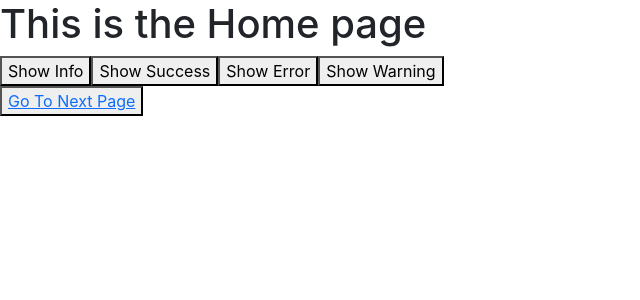
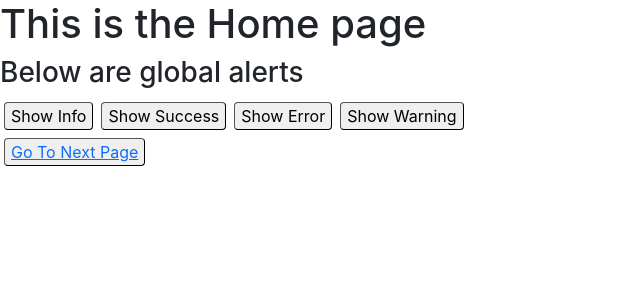
Before and after one commit to Chibuzo15/delodi-reactstrap-task, a React (Create React App) app: page /#/ in a window 1280 px wide. Shown: the top 300 px of the page, without its empty margins (0-640 px from the left). Built offline with nearby package versions, Linux system fonts and the light colour scheme.

Commit message:
Implemented global alerts

```diff
--- a/src/App.js
+++ b/src/App.js
@@ -8,9 +8,23 @@ import RootRouter from "./Routes";
 
 import { HashRouter } from "react-router-dom";
 
+import classes from "./app.module.css";
+
+// alerts
+import SuccessAlert from "./components/Alerts/Success";
+import FailAlert from "./components/Alerts/Fail";
+import WarnAlert from "./components/Alerts/Warning";
+import InfoAlert from "./components/Alerts/Info";
+
 function App() {
   return (
     <Provider store={store}>
+      <div className={classes["alerts-wrapper"]}>
+        <SuccessAlert />
+        <FailAlert />
+        <WarnAlert />
+        <InfoAlert />
+      </div>
       <HashRouter>
         <RootRouter />
       </HashRouter>
--- /dev/null
+++ b/src/app.module.css
@@ -0,0 +1,6 @@
+.alerts-wrapper{
+    position: absolute;
+    z-index: 10000;
+    top: 30px;
+    right: 20px;
+}
--- a/src/components/Alerts/Fail.js
+++ b/src/components/Alerts/Fail.js
@@ -0,0 +1,18 @@
+import * as React from "react";
+import { useDispatch, useSelector } from "react-redux";
+import { Alert } from "reactstrap";
+
+import { hideErrorModal } from "../../store/slices/alerts";
+
+const Fail = (props) => {
+  const alertsState = useSelector((state) => state.alert);
+  const dispatch = useDispatch();
+
+  return alertsState.showError ? (
+    <Alert color="danger" toggle={() => dispatch(hideErrorModal())}>
+      I am a global danger alert and I can be dismissed!
+    </Alert>
+  ) : undefined;
+};
+
+export default Fail;
--- a/src/components/Alerts/Info.js
+++ b/src/components/Alerts/Info.js
@@ -1,6 +1,18 @@
 import * as React from "react";
-import PropTypes from "prop-types";
+import { useDispatch, useSelector } from "react-redux";
+import { Alert } from "reactstrap";
 
-const Info = (props) => {};
+import { hideInfoModal } from "../../store/slices/alerts";
+
+const Info = (props) => {
+  const alertsState = useSelector((state) => state.alert);
+  const dispatch = useDispatch();
+
+  return alertsState.showInfo ? (
+    <Alert color="info" toggle={() => dispatch(hideInfoModal())}>
+      I am a global alert and I can be dismissed!
+    </Alert>
+  ) : undefined;
+};
 
 export default Info;
--- a/src/components/Alerts/Success.js
+++ b/src/components/Alerts/Success.js
@@ -0,0 +1,18 @@
+import * as React from "react";
+import { useDispatch, useSelector } from "react-redux";
+import { Alert } from "reactstrap";
+
+import { hideSuccessModal } from "../../store/slices/alerts";
+
+const Success = (props) => {
+  const alertsState = useSelector((state) => state.alert);
+  const dispatch = useDispatch();
+
+  return alertsState.showSuccess ? (
+    <Alert color="success" toggle={() => dispatch(hideSuccessModal())}>
+      I am a global alert and I can be dismissed!
+    </Alert>
+  ) : undefined;
+};
+
+export default Success;
--- a/src/components/Alerts/Warning.js
+++ b/src/components/Alerts/Warning.js
@@ -0,0 +1,18 @@
+import * as React from "react";
+import { useDispatch, useSelector } from "react-redux";
+import { Alert } from "reactstrap";
+
+import { hideWarningModal } from "../../store/slices/alerts";
+
+const Warning = (props) => {
+  const alertsState = useSelector((state) => state.alert);
+  const dispatch = useDispatch();
+
+  return alertsState.showWarning ? (
+    <Alert color="warning" toggle={() => dispatch(hideWarningModal())}>
+      I am a global alert and I can be dismissed!
+    </Alert>
+  ) : undefined;
+};
+
+export default Warning;
--- a/src/containers/Home/index.js
+++ b/src/containers/Home/index.js
@@ -1,14 +1,30 @@
 import * as React from "react";
+import { useDispatch } from "react-redux";
 import { Link } from "react-router-dom";
 
+import {
+  showSuccessModal,
+  showErrorModal,
+  showInfoModal,
+  showWarningModal,
+} from "../../store/slices/alerts";
+
 const HomePage = () => {
+  const dispatch = useDispatch();
+
   const renderButtons = () => {
     return (
       <div>
-        <button>Show Info</button>
-        <button>Show Success</button>
-        <button>Show Error</button>
-        <button>Show Warning</button>
+        <h3>Below are global alerts</h3>
+        <button onClick={() => dispatch(showInfoModal())}>Show Info</button>
+        <button onClick={() => dispatch(showSuccessModal())}>
+          {" "}
+          Show Success
+        </button>
+        <button onClick={() => dispatch(showErrorModal())}>Show Error</button>
+        <button onClick={() => dispatch(showWarningModal())}>
+          Show Warning
+        </button>
       </div>
     );
   };
--- a/src/containers/OtherPage.js
+++ b/src/containers/OtherPage.js
@@ -1,14 +1,29 @@
 import * as React from "react";
+import { useDispatch } from "react-redux";
 import { Link } from "react-router-dom";
 
+import {
+  showSuccessModal,
+  showErrorModal,
+  showInfoModal,
+  showWarningModal,
+} from "../store/slices/alerts";
+
 const Page = () => {
+  const dispatch = useDispatch();
+
   const renderButtons = () => {
     return (
       <div>
-        <button>Show Info</button>
-        <button>Show Success</button>
-        <button>Show Error</button>
-        <button>Show Warning</button>
+        <h3>Below are global alerts</h3>
+        <button onClick={() => dispatch(showInfoModal())}>Show Info</button>
+        <button onClick={() => dispatch(showSuccessModal())}>
+          Show Success
+        </button>
+        <button onClick={() => dispatch(showErrorModal())}>Show Error</button>
+        <button onClick={() => dispatch(showWarningModal())}>
+          Show Warning
+        </button>
       </div>
     );
   };
--- a/src/index.css
+++ b/src/index.css
@@ -11,3 +11,15 @@ code {
   font-family: source-code-pro, Menlo, Monaco, Consolas, 'Courier New',
     monospace;
 }
+
+button{
+  margin: 4px;
+  box-sizing: border-box;
+  border-radius: 4px;
+  border-width: 1px;
+}
+
+button:hover{
+  background-color: #ccc;
+
+}
--- a/src/store/slices/alerts.js
+++ b/src/store/slices/alerts.js
@@ -15,7 +15,7 @@ export const alertsSlice = createSlice({
   reducers: {
     showSuccessModal: (state, action) => {
       state.showSuccess = true;
-      state.successMessage = action.payload.message;
+      state.successMessage = action.payload?.message;
     },
     hideSuccessModal: (state) => {
       state.successMessage = undefined;
@@ -23,30 +23,30 @@ export const alertsSlice = createSlice({
     },
     //
     showErrorModal: (state, action) => {
-      state.showSuccess = true;
-      state.successMessage = action.payload.message;
+      state.showError = true;
+      state.errorMessage = action.payload?.message;
     },
     hideErrorModal: (state) => {
       state.successMessage = undefined;
-      state.showSuccess = false;
+      state.showError = false;
     },
     //
     showInfoModal: (state, action) => {
-      state.showSuccess = true;
-      state.successMessage = action.payload.message;
+      state.showInfo = true;
+      state.infoMessage = action.payload?.message;
     },
     hideInfoModal: (state) => {
-      state.successMessage = undefined;
-      state.showSuccess = false;
+      state.infoMessage = undefined;
+      state.showInfo = false;
     },
     //
     showWarningModal: (state, action) => {
-      state.showSuccess = true;
-      state.successMessage = action.payload.message;
+      state.showWarning = true;
+      state.warningMessage = action.payload?.message;
     },
     hideWarningModal: (state) => {
-      state.successMessage = undefined;
-      state.showSuccess = false;
+      state.warningMessage = undefined;
+      state.showWarning = false;
     },
   },
 });
```
